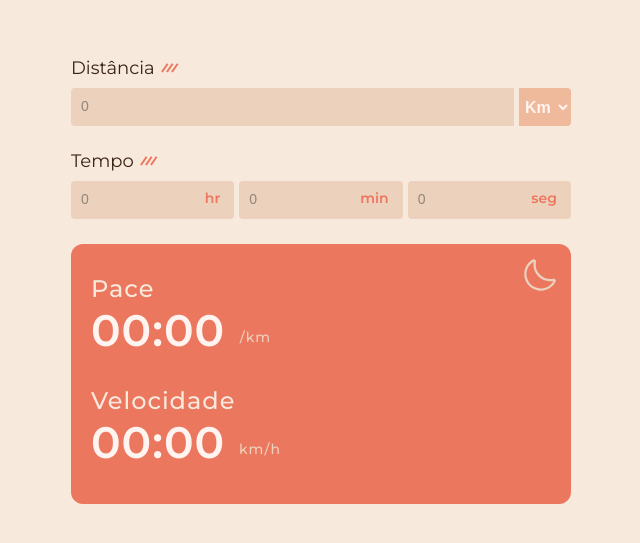
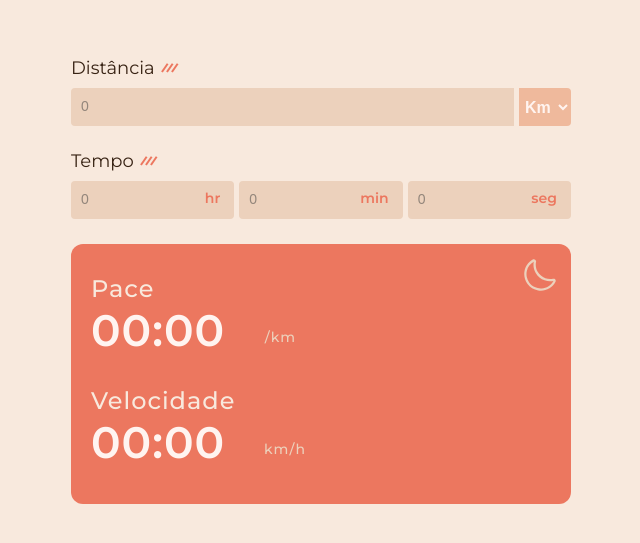
Before and after one commit to luad3cristal/pace-calculator, a React (Vite) app: page / in a window 1280 px wide. Shown: the part 119-662 px from the top of the page, without its empty margins (319-959 px from the left). Built offline with nearby package versions, Linux system fonts and the light colour scheme.

Commit message:
feat: add limits to the input content

```diff
--- a/src/components/input/Input.jsx
+++ b/src/components/input/Input.jsx
@@ -1,6 +1,6 @@
 import S from "./Input.module.css";
 
-function Input({ name, placeholder, handleOnChange, customClass, text }) {
+function Input({ name, placeholder, handleOnChange, customClass, text, max }) {
   const handleInputChange = (tempo) => {
     let { name, value } = tempo.target;
     value = Number(value);
@@ -20,6 +20,8 @@ function Input({ name, placeholder, handleOnChange, customClass, text }) {
         id={name}
         placeholder={placeholder}
         onChange={handleInputChange}
+        min="0"
+        max={max}
       />
       {text && <span>{text}</span>}
     </div>
--- a/src/components/painel/Painel.module.css
+++ b/src/components/painel/Painel.module.css
@@ -36,11 +36,11 @@
 }
 
 .pace_box div {
-  width: 180px;
+  width: 205px;
 }
 
 .speed_box div {
-  width: 190px;
+  width: 215px;
 }
 
 .pace_box div,
--- a/src/layout/Main.jsx
+++ b/src/layout/Main.jsx
@@ -67,6 +67,7 @@ function Main() {
               handleOnChange={timeChange}
               customClass="time_input"
               text="min"
+              max="59"
             />
             <Input
               name="segs"
@@ -74,6 +75,7 @@ function Main() {
               handleOnChange={timeChange}
               customClass="time_input"
               text="seg"
+              max="59"
             />
           </div>
         </section>
```
